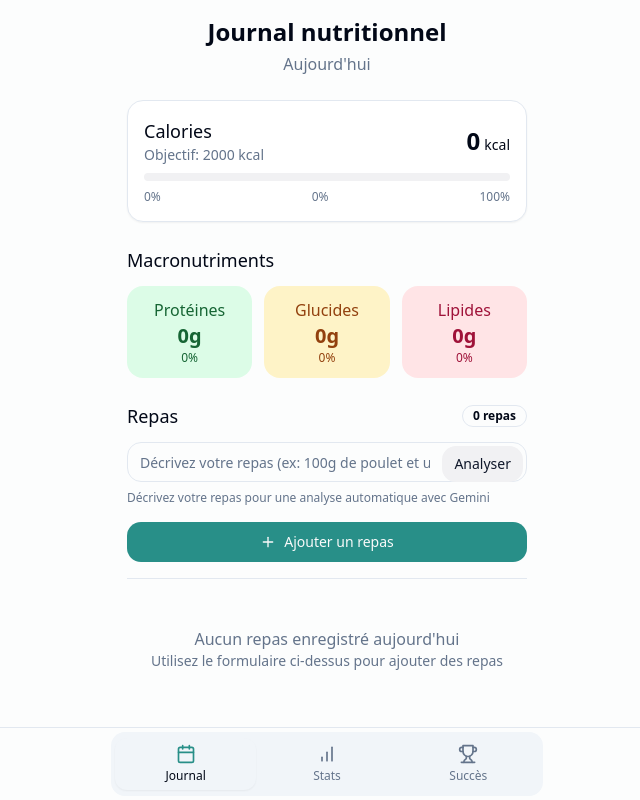
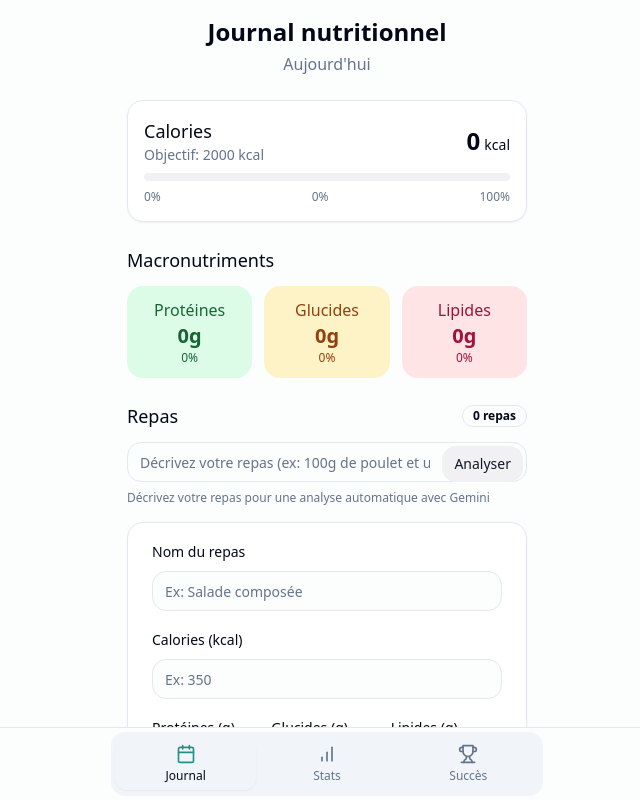
Before and after one commit to HelloEnkio/calorie-gemini-journal-87, a React (Vite) app: page / in a window 1280 px wide. Shown: the whole page, without its empty margins (313-953 px from the left). Built offline with nearby package versions, Linux system fonts and the light colour scheme.

Commit message:
Refactor: Improve quick add form
- Remove the need to click a button to open the quick add form.
- Always show the advanced form options.

```diff
--- a/src/components/food/QuickAddForm.tsx
+++ b/src/components/food/QuickAddForm.tsx
@@ -3,32 +3,20 @@ import { useState } from "react";
 import { Button } from "@/components/ui/button";
 import { Input } from "@/components/ui/input";
 import { Label } from "@/components/ui/label";
-import {
-  Dialog,
-  DialogContent,
-  DialogHeader,
-  DialogTitle,
-  DialogTrigger,
-} from "@/components/ui/dialog";
 import { FoodEntry, MacroNutrients } from "@/types";
 import { addFoodEntry, generateId } from "@/utils/storage";
 import { Plus } from "lucide-react";
 import { toast } from "sonner";
-import { Tabs, TabsContent, TabsList, TabsTrigger } from "@/components/ui/tabs";
+import { Card, CardContent } from "@/components/ui/card";
 
 interface QuickAddFormProps {
   onAdd?: () => void;
 }
 
 const QuickAddForm = ({ onAdd }: QuickAddFormProps) => {
-  const [open, setOpen] = useState(false);
-  const [activeTab, setActiveTab] = useState<string>("simple");
-
-  // Simple form
+  // Form state
   const [foodName, setFoodName] = useState("");
   const [calories, setCalories] = useState<string>("");
-
-  // Advanced form
   const [protein, setProtein] = useState<string>("");
   const [carbs, setCarbs] = useState<string>("");
   const [fat, setFat] = useState<string>("");
@@ -44,23 +32,14 @@ const QuickAddForm = ({ onAdd }: QuickAddFormProps) => {
       return;
     }
 
-    let macros: MacroNutrients;
+    let macros: MacroNutrients = {
+      protein: Number(protein) || 0,
+      carbs: Number(carbs) || 0,
+      fat: Number(fat) || 0
+    };
 
-    if (activeTab === "advanced") {
-      // If advanced, use the entered values
-      if (!protein || !carbs || !fat ||
-          isNaN(Number(protein)) || isNaN(Number(carbs)) || isNaN(Number(fat))) {
-        toast.error("Veuillez saisir des valeurs numériques pour les macronutriments");
-        return;
-      }
-
-      macros = {
-        protein: Number(protein),
-        carbs: Number(carbs),
-        fat: Number(fat)
-      };
-    } else {
-      // If simple, estimate macros based on calories
+    // If macros are not provided, estimate them
+    if (!protein && !carbs && !fat) {
       const caloriesNum = Number(calories);
       macros = {
         protein: Math.round(caloriesNum * 0.25 / 4), // 25% from protein (4 cal/g)
@@ -86,36 +65,14 @@ const QuickAddForm = ({ onAdd }: QuickAddFormProps) => {
     setProtein("");
     setCarbs("");
     setFat("");
-    setOpen(false);
 
     if (onAdd) onAdd();
   };
 
   return (
-    <Dialog open={open} onOpenChange={setOpen}>
-      <DialogTrigger asChild>
-        <Button className="w-full flex items-center gap-2">
-          <Plus className="h-4 w-4" />
-          Ajouter un repas
-        </Button>
-      </DialogTrigger>
-      <DialogContent className="max-w-md">
-        <DialogHeader>
-          <DialogTitle>Ajouter un repas</DialogTitle>
-        </DialogHeader>
-
-        <Tabs
-          defaultValue="simple"
-          value={activeTab}
-          onValueChange={setActiveTab}
-          className="w-full"
-        >
-          <TabsList className="grid grid-cols-2 mb-4">
-            <TabsTrigger value="simple">Simple</TabsTrigger>
-            <TabsTrigger value="advanced">Avancé</TabsTrigger>
-          </TabsList>
-
-          <div className="space-y-4 mb-4">
+    <Card className="mb-4">
+      <CardContent className="pt-4">
+        <div className="space-y-4">
           <div className="space-y-2">
             <Label htmlFor="food-name">Nom du repas</Label>
             <Input
@@ -137,7 +94,6 @@ const QuickAddForm = ({ onAdd }: QuickAddFormProps) => {
             />
           </div>
 
-            <TabsContent value="advanced" className="mt-0 space-y-4">
           <div className="grid grid-cols-3 gap-2">
             <div className="space-y-2">
               <Label htmlFor="protein">Protéines (g)</Label>
@@ -170,15 +126,14 @@ const QuickAddForm = ({ onAdd }: QuickAddFormProps) => {
               />
             </div>
           </div>
-            </TabsContent>
+
+          <Button onClick={handleSubmit} className="w-full flex items-center gap-2">
+            <Plus className="h-4 w-4" />
+            Ajouter le repas
+          </Button>
         </div>
-        </Tabs>
-
-        <Button onClick={handleSubmit} className="w-full">
-          Ajouter
-        </Button>
-      </DialogContent>
-    </Dialog>
+      </CardContent>
+    </Card>
   );
 };
 
```
Lines whose indentation alone changed are shown as unchanged.
